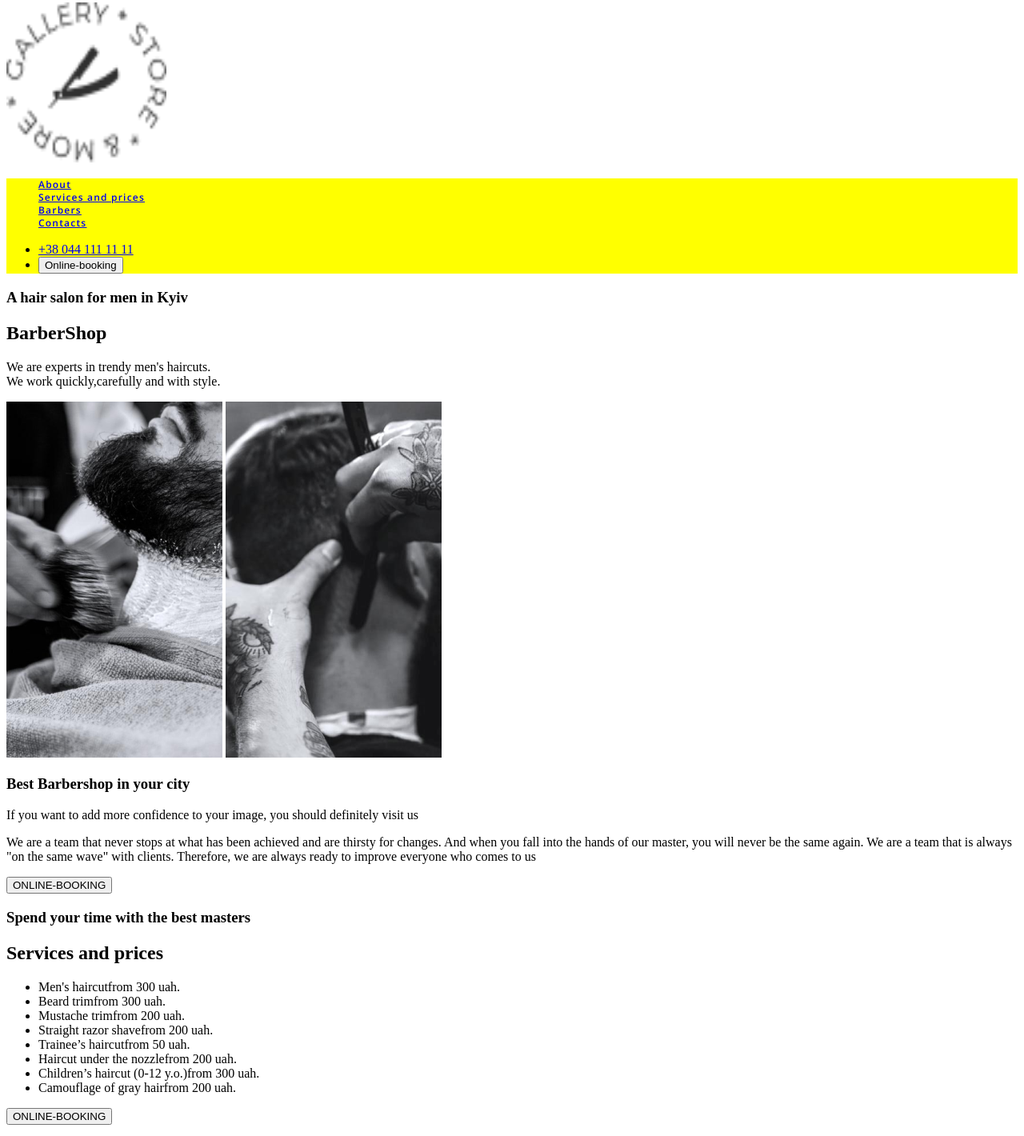
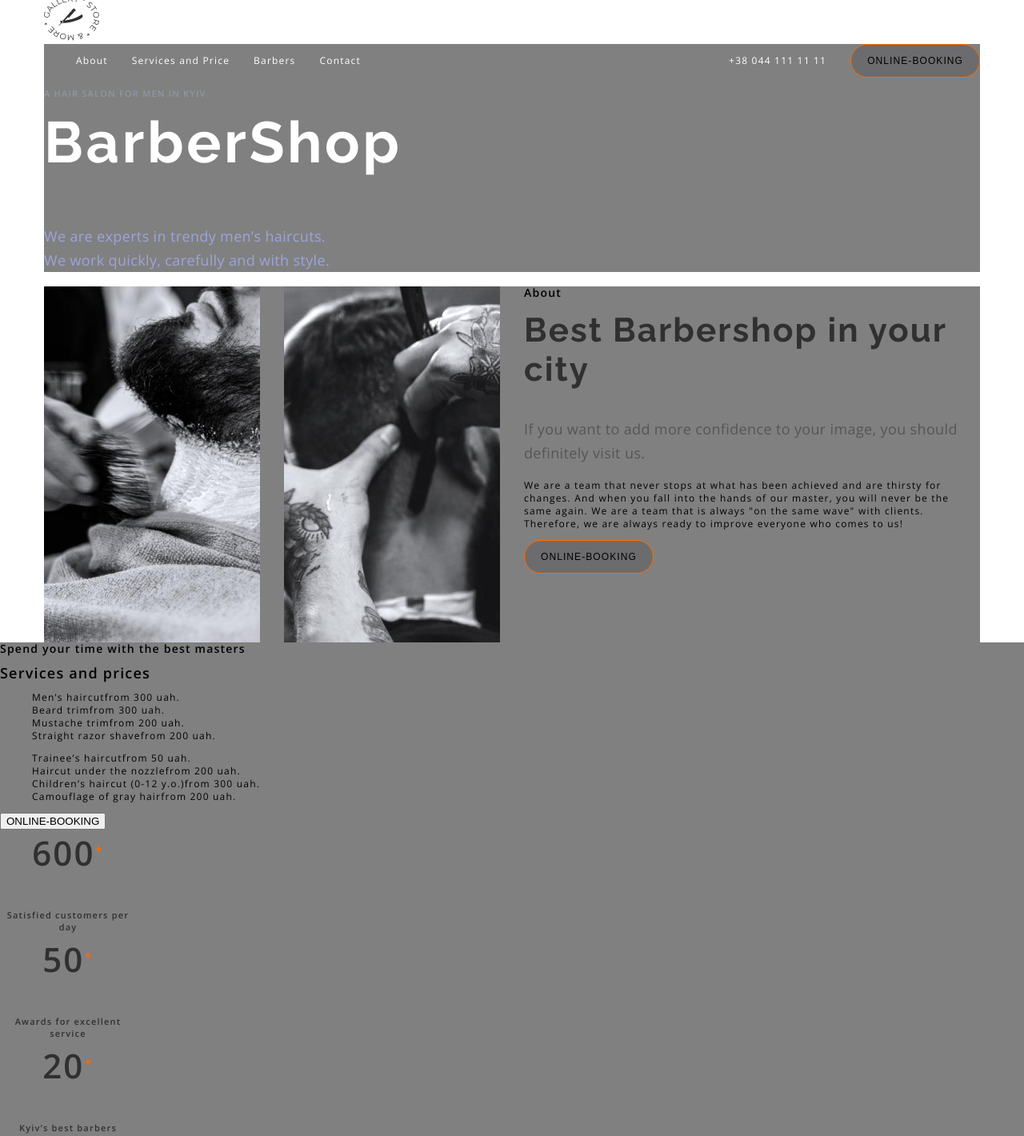
Before and after one commit to AlexStan141/BarberShop, a plain HTML site: page index.html in a window 1280 px wide. Shown: the part 5-1425 px from the top of the page at 80% size. Drawn offline with nearby package versions, Linux system fonts and the light colour scheme.

Commit message:
Geometrie si Flexbox

```diff
--- a/css/style.css
+++ b/css/style.css
@@ -1,14 +1,222 @@
-.navigation-list > li {
+:root {
+    --background-section: gray;
+}
+
+
+/*Globals*/
+html {
+    font-family: 'Open Sans';
+    font-style: normal;
+    font-weight: 400px;
+    font-size: 12px;
+    line-height: 16px;
+    letter-spacing: 0.1em;
+}
+
+.unstyled-list {
+    list-style: none;
+}
+
+.link {
+    font-size: 12px;
+    line-height: 16px;
+    letter-spacing: 0.1em;
+    color: #FFFFFF;
+    text-decoration: none;
+    font-style: normal;
+}
+
+.header-navigation {
+    display: flex;
+}
+
+.header-navigation,
+.page-section,
+.hero-section {
+    background-color: gray;
+}
+
+.sub-title-section {
+    font-weight: 600;
+    font-size: 11px;
+    line-height: 15px;
+    text-transform: uppercase;
+    color: #303030;
+}
+
+.title-section {
+    font-family: 'Raleway';
+    font-style: normal;
+    font-weight: 700;
+    font-size: 42px;
+    line-height: 49px;
+    letter-spacing: 0.05em;
+    color: #303030
+}
+
+.text-section-first-text {
+    font-size: 18px;
+    line-height: 30px;
+    letter-spacing: 0.02em;
+    color: #555555;
+}
+
+.text-section {
+    font-weight: 400;
+    font-size: 14px;
+    line-height: 26px;
+    letter-spacing: 0.02em;
+    color: #555555
+}
+
+.online-booking-button {
+    box-sizing: border-box;
+    border: 1px solid #FF6C00;
+    border-radius: 25px;
+    font-size: 12px;
+    line-height: 16px;
+    letter-spacing: 0.09em;
+    text-transform: uppercase;
+    background: rgba(25, 28, 38, 0.2);
+    padding: 12px 20px;
+}
+
+.hero-sub-title-section {
+    font-weight: 600;
+    font-size: 11px;
+    line-height: 15px;
+    text-transform: uppercase;
+    color: rgba(157, 164, 189, 0.6);
+}
+
+.hero-title-section {
+    font-family: 'Raleway';
+    font-weight: 700;
+    font-size: 72px;
+    line-height: 85px;
+    letter-spacing: 0.05em;
+    color: #FFFFFF
+}
+
+.hero-text-section {
+    font-weight: 400;
+    font-size: 18px;
+    line-height: 30px;
+    letter-spacing: 0.02em;
+    color: #9DA4DB
+}
+
+.navigation-list,
+.right-navigation-list {
+    display: flex;
+}
+
+.navigation-list,
+.right-navigation-list {
+    display: flex;
+    align-items: center;
+    gap: 30px;
+}
+
+
+.navigation-list li a {
+    font-family: 'Open Sans';
+    color: #FFFFFF;
+    text-decoration: none;
+}
+
+/*PortofolioSection*/
+.card {
+    width: 170px;
+    height: 133px;
+}
+
+.card-title {
+    font-style: normal;
+    font-weight: 700;
+    font-size: 42px;
+    line-height: 57px;
+    text-align: center;
+    letter-spacing: 0.05em;
+    color: #303030;
+}
+
+.card-description {
     font-family: 'Open Sans';
     font-style: normal;
     font-weight: 600;
-    font-size: 12px;
-    line-height: 16px;
-    letter-spacing: 0.1em;
-    list-style: none;
-    color: #FFFFFF
+    font-size: 11px;
+    line-height: 15px;
+    text-align: center;
+    color: #303030;
 }
 
-.header-navigation{
-    background-color: yellow;
+.superset {
+    font-family: 'Open Sans';
+    font-style: normal;
+    font-weight: 600;
+    font-size: 16px;
+    line-height: 22px;
+    text-align: center;
+    color: #FF6C00;
 }
+
+/*OurBarbersSection*/
+
+.our-barbers .image {
+    width: 370px;
+    height: 346px;
+}
+
+.our-barbers .title {
+    font-family: 'Raleway';
+    font-style: normal;
+    font-weight: 700;
+    font-size: 42px;
+    line-height: 49px;
+    letter-spacing: 0.05em;
+    color: #303030;
+}
+
+.our-barbers .occupation {
+    font-weight: 400;
+    font-size: 14px;
+    line-height: 19px;
+    text-align: center;
+    letter-spacing: 0.02em;
+    color: #FF6C00;
+}
+
+.right-navigation-list {
+    flex-grow: 1;
+    justify-content: flex-end;
+
+}
+
+* {
+    margin-block-start: 0px;
+    margin-inline-end: 0px;
+    margin-inline-start: 0px;
+    margin-inline-end: 0px;
+}
+
+.navigation-list li a:hover {
+    color: orange;
+}
+
+.about {
+    display: flex;
+    gap: 30px;
+}
+
+.about .image-container {
+    display: flex;
+    gap: 30px;
+}
+
+.header-container,
+.hero-section,
+.about {
+    width: 1170px;
+    margin: 0px auto;
+}
--- a/index.html
+++ b/index.html
@@ -1,67 +1,92 @@
 <!DOCTYPE html>
-<html lang="en">
-
+<html>
   <head>
-    <meta charset="UTF-8">
-    <meta http-equiv="X-UA-Compatible" content="IE=edge">
-    <meta name="viewport" content="width=device-width, initial-scale=1.0">
-    <link rel="stylesheet" href="./css/style.css">
-    <link rel="preconnect" href="https://fonts.googleapis.com">
-    <link rel="preconnect" href="https://fonts.gstatic.com" crossorigin>
-    <link href="https://fonts.googleapis.com/css2?family=Open+Sans:wght@400;600&family=Raleway:wght@700&display=swap"
-        rel="stylesheet">
-    <title>Barber shop</title>
+    <meta charset="UTF-8" />
+    <title>Barber Shop</title>
+    <link rel="preconnect" href="https://fonts.googleapis.com" />
+    <link rel="preconnect" href="https://fonts.gstatic.com" crossorigin />
+    <link
+      href="https://fonts.googleapis.com/css2?family=Open+Sans:wght@400;600&family=Raleway:wght@700&display=swap"
+      rel="stylesheet"
+    />
+    <link rel="stylesheet" href="css/style.css" />
   </head>
-
   <body>
-    <header>
-        <img src="./images/Logo.png" alt="Logo Barber Shop" width="200" height="200">
+    <!--PageHeader-->
+    <div class="header-container">
+      <header class="page-header">
+        <img src="images/Logo.png" alt="Logo BarberShop App" />
         <nav class="header-navigation">
-            <ul class="navigation-list">
-                <li><a style="font-family: Open Sans;" href="about.html">About</a></li>
-                <li><a href="services.html">Services and prices</a></li>
-                <li><a href="barbers.html">Barbers</a></li>
-                <li><a href="contact.html">Contacts</a></li>
+          <ul class="navigation-list unstyled-list">
+            <li class="nav-list-item">
+              <a class="link" href="about.html">About</a>
+            </li>
+            <li class="nav-list-item">
+              <a class="link" href="services.html">Services and Price</a>
+            </li>
+            <li class="nav-list-item">
+              <a class="link" href="barbers.html">Barbers</a>
+            </li>
+            <li class="nav-list-item">
+              <a class="link" href="contact.html">Contact</a>
+            </li>
           </ul>
-            <ul>
-                <li><a href="tel:+38 044 111 11 11">+38 044 111 11 11</a></li>
-                <li><button>Online-booking</button></li>
+          <ul class="right-navigation-list unstyled-list">
+            <li class="contact-list-item">
+              <a class="link" href="tel:+123456789">+38 044 111 11 11</a>
+            </li>
+            <li class="contact-list-item">
+              <button class="online-booking-button">Online-booking</button>
+            </li>
           </ul>
         </nav>
       </header>
+    </div>
     <main>
-        <section>
-            <h3>A hair salon for men in Kyiv</h3>
-            <h1>BarberShop</h1>
-            <p>We are experts in trendy men's haircuts.<br>
-                We work quickly,carefully and with style.</p>
+      <!--HeroSection-->
+      <section class="hero-section">
+        <h3 class="hero-sub-title-section">A hair salon for men in Kyiv</h3>
+        <h2 class="hero-title-section">BarberShop</h2>
+        <p class="hero-text-section">
+          We are experts in trendy men’s haircuts.<br />
+          We work quickly, carefully and with style.
+        </p>
       </section>
-        <section>
-            <div>
-                <img src="./images/HairCut1.png">
-                <img src="./images/HairCut2.png">
+      <!--AboutSection-->
+      <section class="page-section about">
+        <div class="image-container">
+          <img src="images/HairCut1.png" alt="" width="270" height="445" />
+          <img src="images/HairCut2.png" alt="" width="270" height="445" />
         </div>
         <div>
-                <h3>Best Barbershop in your city</h3>
-                <p>
-                    If you want to add more confidence to your image, you should definitely visit us
+          <h3 class="subtitle-section">About</h3>
+          <h2 class="title-section">Best Barbershop in your city</h2>
+          <p class="text-section-first-text">
+            If you want to add more confidence to your image, you should
+            definitely visit us.
           </p>
-                <p>
-                    We are a team that never stops at what has been achieved and are thirsty for changes. And when you
-                    fall into the hands of our master, you will never be the same again. We are a team that is always
-                    "on the same wave" with clients. Therefore, we are always ready to improve everyone who comes to us
+          <p class="text-section-second-text">
+            We are a team that never stops at what has been achieved and are
+            thirsty for changes. And when you fall into the hands of our master,
+            you will never be the same again. We are a team that is always "on
+            the same wave" with clients. Therefore, we are always ready to
+            improve everyone who comes to us!
           </p>
-                <button>ONLINE-BOOKING</button>
+          <button class="online-booking-button">ONLINE-BOOKING</button>
         </div>
       </section>
-        <section>
-            <h3>Spend your time with the best masters</h3>
+      <!--ServicesSection-->
+      <section class="page-section services">
+        <h3 class="subtitle-section">Spend your time with the best masters</h3>
         <h2>Services and prices</h2>
-            <ul>
-                <li>Men's haircut<span>from 300 uah.</span></li>
+        <ul class="unstyled-list">
+          <li>Men’s haircut<span>from 300 uah.</span></li>
+          <!--ul>li*8>span-->
           <li>Beard trim<span>from 300 uah.</span></li>
           <li>Mustache trim<span>from 200 uah.</span></li>
           <li>Straight razor shave<span>from 200 uah.</span></li>
+        </ul>
+        <ul class="unstyled-list">
           <li>Trainee’s haircut<span>from 50 uah.</span></li>
           <li>Haircut under the nozzle<span>from 200 uah.</span></li>
           <li>Children’s haircut (0-12 y.o.)<span>from 300 uah.</span></li>
@@ -69,88 +94,105 @@
         </ul>
         <button>ONLINE-BOOKING</button>
       </section>
-        <section>
-            <div>
-                <div>
-                    <h3>600<sup>+</sup></h3>
-                    <p>Satisfied customer per day</p>
+      <!--PortofolioSection-->
+      <section class="page-section portofolio">
+        <div class="cards-left-side">
+          <div class="card">
+            <h3 class="card-title">600<sup class="superset">+</sup></h3>
+            <p class="card-description">Satisfied customers per day</p>
           </div>
-                <div>
-                    <h3>50<sup>+</sup></h3>
-                    <p>Awards for excellent service</p>
+          <div class="card">
+            <h3 class="card-title">50<sup class="superset">+</sup></h3>
+            <p class="card-description">Awards for excellent service</p>
           </div>
-                <div>
-                    <h3>20<sup>+</sup></h3>
-                    <p>Kyiv’s best barbers</p>
+          <div class="card">
+            <h3 class="card-title">20<sup class="superset">+</sup></h3>
+            <p class="card-description">Kyiv’s best barbers</p>
           </div>
-                <div>
-                    <h3>100<sup>+</sup></h3>
-                    <p>Gifts for regular customers</p>
+          <div class="card">
+            <h3 class="card-title">100<sup class="superset">+</sup></h3>
+            <p class="card-description">Gifts for regular customers</p>
           </div>
         </div>
         <div>
-                <h3>Old traditional school</h3>
-                <h2>Why people come to us?</h2>
-                <p>Only good things are said about us. But it's better to see and feel 1 time than read 10 times</p>
+          <h3 class="subtitle-section">Old traditional school</h3>
+          <h2>¿Why people come to us?</h2>
+          <p>
+            Only good things are said about us. But it's better to see and feel
+            1 time than read 10 times.
+          </p>
         </div>
       </section>
-        <section>
-            <h3>FOR TRUE ENJOYERS OF THE ATMOSPHERE</h3>
+      <!--OurBarbersSection-->
+      <section class="page-section our-barbers">
+        <h3 class="subtitle-section">For true enjoyers of the atmosphere</h3>
         <h2>Our barbers</h2>
-            <ul>
+        <ul class="unstyled-list our-barbers">
           <li>
-                    <img src="images/img1.png" alt="John Smith">
-                    <h3>John Smith</h3>
-                    <p>Extreme Barber</p>
+            <img class="image" src="images/img1.png" alt="John Smith" />
+            <h3 class="title">John Smith</h3>
+            <p class="occupation">Extreme Barber</p>
           </li>
           <li>
-                    <img src="images/img2.png" alt="Michele Doe">
-                    <h3>Michele Doe</h3>
-                    <p>Extreme Barber</p>
+            <img class="image" src="images/img2.png" alt="Michele Doe" />
+            <h3 class="title">Michele Doe</h3>
+            <p class="occupation">Extreme Barber</p>
           </li>
           <li>
-                    <img src="images/img3.png" alt="Alan Black">
-                    <h3>Alan Black</h3>
-                    <p>Extreme Barber</p>
+            <img class="image" src="images/img3.png" alt="Alan Black" />
+            <h3 class="title">Alan Black</h3>
+            <p class="occupation">Extreme Barber</p>
           </li>
         </ul>
       </section>
-        <section>
-            <h3>IN LATIN "BARBA" MEANS "BEARD"</h3>
-            <ul>
-                <li><img src="images/Rectangle 25.png" alt="hairCutAction"></li>
-                <li><img src="images/Rectangle 26.png" alt="hairCutAction"></li>
-                <li><img src="images/Rectangle 27.png" alt="hairCutAction"></li>
-                <li><img src="images/Rectangle 28.png" alt="hairCutAction"></li>
+      <!--ActivitiesSection-->
+      <section class="page-section activities">
+        <h3 class="subtitle-section">In Latin, "barba" means "beard"</h3>
+        <h2 hidden class="title-section">Hair Cut Action</h2>
+        <ul class="unstyled-list">
+          <li><img src="images/Rectangle 25.png" alt="haircutAction" /></li>
+          <li><img src="images/Rectangle 26.png" alt="haircutAction" /></li>
+          <li><img src="images/Rectangle 27.png" alt="haircutAction" /></li>
+          <li><img src="images/Rectangle 28.png" alt="haircutAction" /></li>
         </ul>
       </section>
-        <section>
+      <!--OnlineBookingSection-->
+      <section class="page-section online-booking">
         <div>
           <h3>Online-booking</h3>
-                <input placeholder="Name*">
-                <input placeholder="Phone*">
-                <input placeholder="Message">
+          <input placeholder="Name" />
+          <input placeholder="Phone" />
+          <input placeholder="Message" />
           <button>Send</button>
         </div>
         <div>
-                <h3>Contacts</h3>
           <address>
-                    <li><a href="">st. Vasilkovaya, 7A Kiev, 08132</a></li>
-                    <li><a href="tel:+38 044 111 11 11">+38 044 111 11 11</a></li>
-                    <li><a href="mailto:barbershop@email.com">barbershop@email.com</a></li>
+            <ul class="unstyled-list">
+              <li>
+                <a class="link" href="">st. Vasilkovaya, 7A Kiev, 08132</a>
+              </li>
+              <li>
+                <a class="link" href="tel:+3804411111111">+38 044 111 11 11</a>
+              </li>
+              <li>
+                <a class="link" href="mailto:barbershop@email.com"
+                  >barbershop@email.com</a
+                >
+              </li>
+            </ul>
           </address>
           <h3>Working hours</h3>
           <p>Every day from 9:00 to 22:00</p>
         </div>
       </section>
     </main>
+    <!--PageFooter-->
     <footer>
-        <p>&copy Copyright 2020</p>
-        <ul>
-            <li><a href="">Instagram</a></li>
-            <li><a href="">Youtube</a></li>
+      <p>&copy; Copyright 2020</p>
+      <ul class="unstyled-list">
+        <li><a href="#">Instagram</a></li>
+        <li><a href="#">Youtube</a></li>
       </ul>
     </footer>
   </body>
-
 </html>
```
Lines whose indentation alone changed are shown as unchanged.
